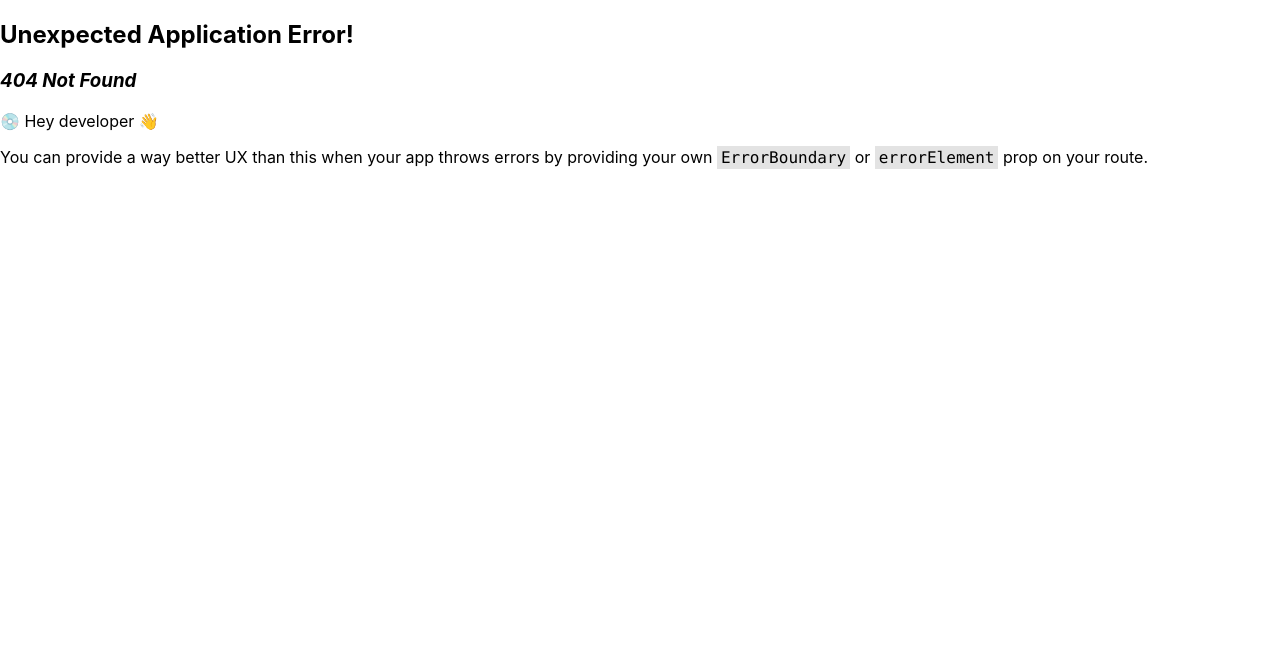
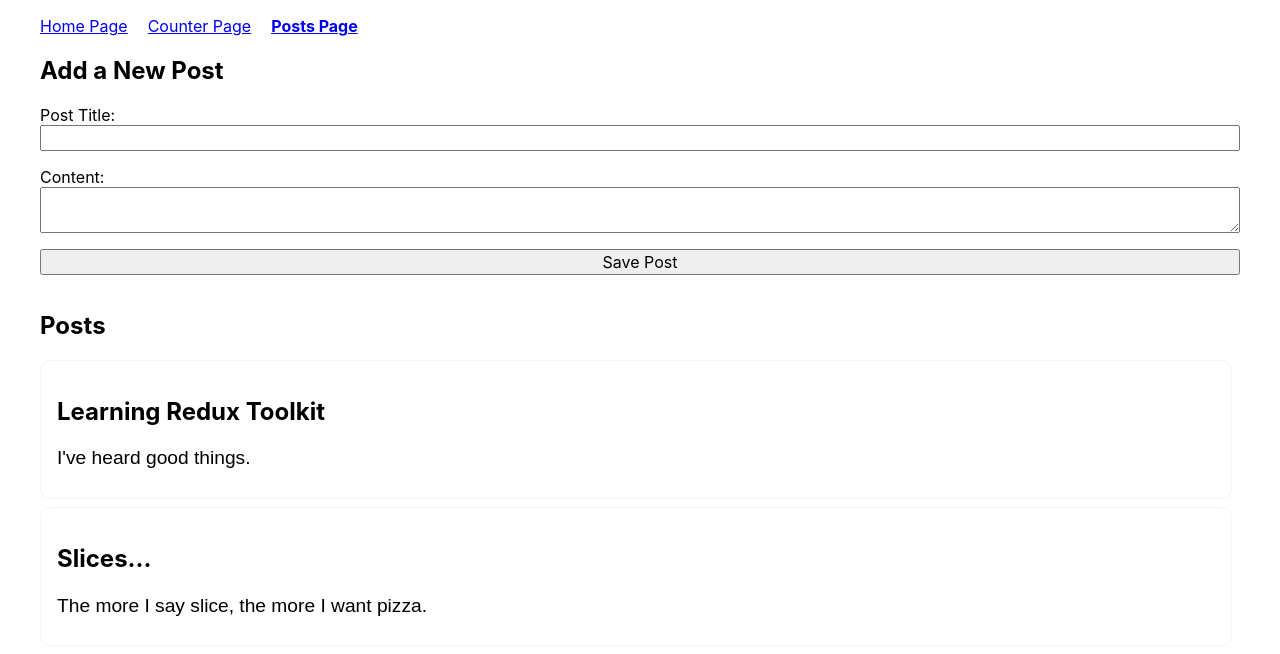
Before and after one commit to tier4ik/redux-toolkit, a React (Create React App) app: page /posts in a window 1280 px wide. Before the commit this address had no page. Shown: the top 654 px of the page. Built offline with nearby package versions, Linux system fonts and the light colour scheme.

Commit message:
Second posts project initial setup

```diff
--- a/src/components/Navigation/index.tsx
+++ b/src/components/Navigation/index.tsx
@@ -20,6 +20,14 @@ const Navigation = () => {
             Counter Page
           </NavLink>
         </li>
+        <li>
+          <NavLink
+            to={"/posts"}
+            className={({ isActive }) => (isActive ? "active" : undefined)}
+          >
+            Posts Page
+          </NavLink>
+        </li>
       </ul>
     </nav>
   );
--- /dev/null
+++ b/src/components/Posts/AddPostForm.tsx
@@ -0,0 +1,64 @@
+import { useState } from "react";
+import { useDispatch } from "react-redux";
+import { nanoid } from "@reduxjs/toolkit";
+
+import { AppDispatch } from "../../store/store";
+
+import { postAdded } from "./postsSlice";
+
+const useAppDispatch: () => AppDispatch = useDispatch;
+
+const AddPostForm = () => {
+  const [title, setTitle] = useState("");
+  const [content, setContent] = useState("");
+
+  const dispatch = useAppDispatch();
+
+  const onTitleChanged: React.ChangeEventHandler<HTMLInputElement> = (e) =>
+    setTitle(e.currentTarget.value);
+
+  const onContentChanged: React.ChangeEventHandler<HTMLTextAreaElement> = (e) =>
+    setContent(e.currentTarget.value);
+
+  const onSavePostClicked = () => {
+    if (title && content) {
+      dispatch(
+        postAdded({
+          id: nanoid(),
+          title,
+          content,
+        })
+      );
+      setTitle("");
+      setContent("");
+    }
+  };
+
+  return (
+    <section>
+      <h2>Add a New Post</h2>
+      <form>
+        <label htmlFor="postTitle">Post Title:</label>
+        <input
+          type="text"
+          id="postTitle"
+          name="postTitle"
+          value={title}
+          onChange={onTitleChanged}
+        />
+        <label htmlFor="postContent">Content:</label>
+        <textarea
+          id="postContent"
+          name="postContent"
+          value={content}
+          onChange={onContentChanged}
+        />
+        <button type="button" onClick={onSavePostClicked}>
+          Save Post
+        </button>
+      </form>
+    </section>
+  );
+};
+
+export default AddPostForm;
--- /dev/null
+++ b/src/components/Posts/Posts.module.css
@@ -0,0 +1,12 @@
+.post {
+  margin: 0.5em 0.5em 0.5em 0;
+  border: 1px solid whitesmoke;
+  border-radius: 10px;
+  padding: 1em;
+}
+.post__content {
+  font-family: Arial, Helvetica, sans-serif;
+  line-height: 1.4;
+  font-size: 1.2rem;
+  margin: 0.5em 0;
+}
--- /dev/null
+++ b/src/components/Posts/index.tsx
@@ -0,0 +1,26 @@
+import { useSelector, TypedUseSelectorHook } from "react-redux";
+import { RootState } from "../../store/store";
+import { selectAllPosts } from "./postsSlice";
+
+import style from "./Posts.module.css";
+
+const useAppSelector: TypedUseSelectorHook<RootState> = useSelector;
+
+const Posts = (): JSX.Element => {
+  const posts = useAppSelector(selectAllPosts);
+  return (
+    <section>
+      <h1>Posts</h1>
+      {posts.map((post) => (
+        <article key={post.id} className={style.post}>
+          <h2 className={style.post__header}>{post.title}</h2>
+          <p className={style.post__content}>
+            {post.content.substring(0, 100)}
+          </p>
+        </article>
+      ))}
+    </section>
+  );
+};
+
+export default Posts;
--- /dev/null
+++ b/src/components/Posts/postsSlice.ts
@@ -0,0 +1,39 @@
+import { createSlice } from "@reduxjs/toolkit";
+import type { PayloadAction } from "@reduxjs/toolkit";
+
+import { RootState } from "../../store/store";
+
+type PostsStateType = {
+  id: string;
+  title: string;
+  content: string;
+}[];
+
+const initialState: PostsStateType = [
+  {
+    id: "1",
+    title: "Learning Redux Toolkit",
+    content: "I've heard good things.",
+  },
+  {
+    id: "2",
+    title: "Slices...",
+    content: "The more I say slice, the more I want pizza.",
+  },
+];
+
+const postsSlice = createSlice({
+  name: "posts",
+  initialState,
+  reducers: {
+    postAdded: (state, action: PayloadAction<PostsStateType[number]>) => {
+      state.push(action.payload);
+    },
+  },
+});
+
+export const selectAllPosts = (state: RootState) => state.posts;
+
+export const { postAdded } = postsSlice.actions;
+
+export default postsSlice.reducer;
--- a/src/index.css
+++ b/src/index.css
@@ -28,3 +28,16 @@ code {
 .active {
   font-weight: bold;
 }
+
+form {
+  display: flex;
+  flex-direction: column;
+}
+
+input,
+textarea,
+button,
+select {
+  font: inherit;
+  margin-bottom: 1em;
+}
--- /dev/null
+++ b/src/pages/PostsPage.tsx
@@ -0,0 +1,15 @@
+import Navigation from "../components/Navigation";
+import Posts from "../components/Posts";
+import AddPostForm from "../components/Posts/AddPostForm";
+
+const PostsPage = () => {
+  return (
+    <div className="page">
+      <Navigation />
+      <AddPostForm />
+      <Posts />
+    </div>
+  );
+};
+
+export default PostsPage;
--- a/src/store/store.ts
+++ b/src/store/store.ts
@@ -1,9 +1,11 @@
 import { configureStore } from "@reduxjs/toolkit";
 import counterReducer from "../components/Counter/counterSlice";
+import postsReducer from "../components/Posts/postsSlice";
 
 export const store = configureStore({
   reducer: {
     counter: counterReducer,
+    posts: postsReducer,
   },
 });
 
```
Also changed, not shown: src/index.tsx (+6 -1 lines).
